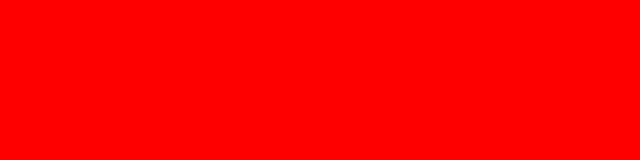
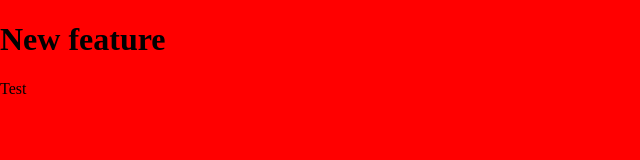
Before and after one commit to Winexcel/landos, a plain HTML site: page index.html in a window 1280 px wide. Shown: the whole page, without its empty margins (0-640 px from the left). Drawn offline with Linux system fonts and the light colour scheme.

Commit message:
adding new feature with block

```diff
--- a/index.html
+++ b/index.html
@@ -6,6 +6,7 @@
     <link rel="stylesheet" href="style.css">
 </head>
 <body class="first_bg">
-
+    <h1>New feature</h1>
+    <div class="block1">Test</div>
 </body>
 </html>
```
